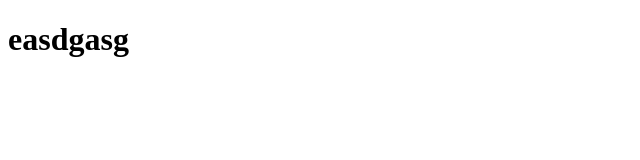
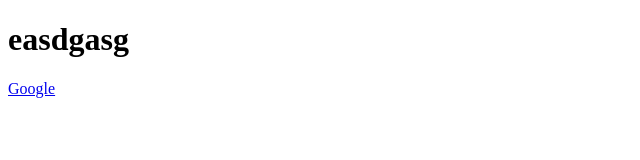
Before and after one commit to EngrSangwan/instagram-clone, a plain HTML site: page index.html in a window 1280 px wide. Shown: the full height of the page, 0-640 px from the left. Drawn offline with Linux system fonts and the light colour scheme.

Commit message:
add google

```diff
--- a/index.html
+++ b/index.html
@@ -2,10 +2,11 @@
 <html lang="en">
 <head>
     <meta charset="UTF-8">
-    <meta name="viewport" content="width=v, initial-scale=1.0">
+    <meta name="viewport" content="width=device-width, initial-scale=1.0">
     <title>Document</title>
 </head>
 <body>
     <h1>easdgasg</h1>
+    <a href="http://www.google.com" target="_blank" rel="noopener noreferrer">Google</a>
 </body>
 </html>
```
